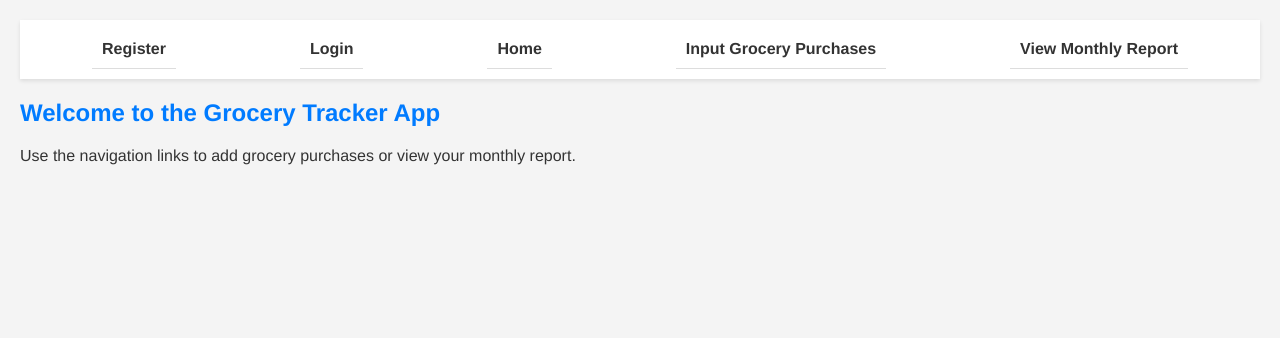
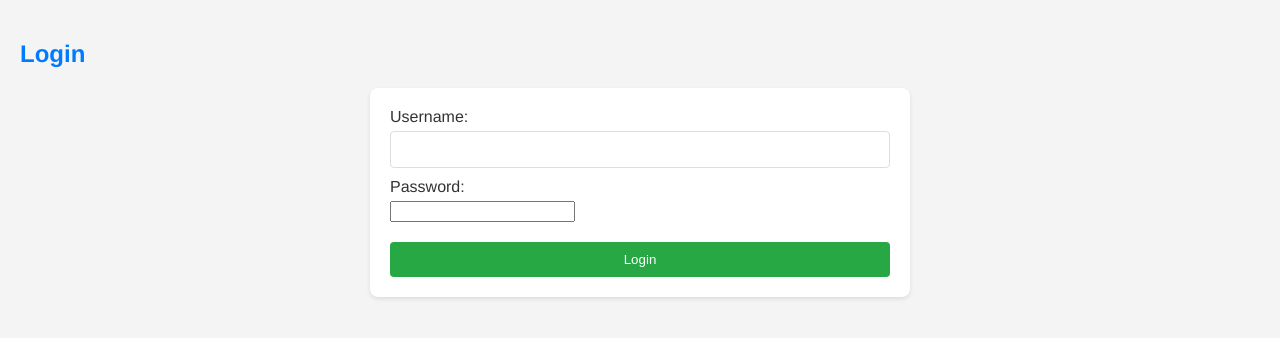
Before and after one commit to JoeCowles/software_proj, a React (Create React App) app: page / in a window 1280 px wide. Shown: the top 338 px of the page. Built offline with nearby package versions, Linux system fonts and the light colour scheme.

Commit message:
Login redirects to report

```diff
--- a/src/App.js
+++ b/src/App.js
@@ -1,34 +1,48 @@
-import React from 'react';
+import React, { useState, useEffect } from 'react';
 import './App.css';
-
-import logo from './logo.svg';
 import {
   BrowserRouter as Router,
   Routes,
   Route,
-  Link
+  Link,
 } from 'react-router-dom';
-import CreateUserPage from './pages/CreateUserPage'; // Adjust the import path as needed
-import GroceryInputPage from './pages/GroceryInputPage'; // Adjust the import path as needed
-import MonthlyReportPage from './pages/MonthlyReportPage'; // Adjust the import path as needed
+import CreateUserPage from './pages/CreateUserPage';
+import GroceryInputPage from './pages/GroceryInputPage';
+import MonthlyReportPage from './pages/MonthlyReportPage';
 import LoginPage from './pages/LoginPage';
 
 function App() {
+  // State to track if the user is logged in
+  const [isLoggedIn, setIsLoggedIn] = useState(false);
+  // Effect hook to check if the user is logged in
+  useEffect(() => {
+    const checkLoginStatus = () => {
+      const token = localStorage.getItem('token');
+      setIsLoggedIn(!!token);
+    };
+
+    // Call the function to check login status on component mount
+    checkLoginStatus();
+    setIsLoggedIn(false);
+    // Optionally, set up a listener for storage events if you want to
+    // handle login status across multiple tabs/windows
+    window.addEventListener('storage', checkLoginStatus);
+
+    // Cleanup listener on component unmount
+    return () => window.removeEventListener('storage', checkLoginStatus);
+  }, []);
+
+  // Function to update login status
+  const handleLoginSuccess = () => {
+    setIsLoggedIn(true);
+  };
+
   return (
     <Router>
       <div>
-        <image src='logo.svg'/>
+        {isLoggedIn && (
           <nav>
             <ul>
-            <li>
-              <Link to="/register">Register</Link>
-            </li>
-            <li>
-              <Link to="/login">Login</Link>
-            </li>
-            <li>
-              <Link to="/">Home</Link>
-            </li>
               <li>
                 <Link to="/input">Input Grocery Purchases</Link>
               </li>
@@ -37,13 +51,10 @@ function App() {
               </li>
             </ul>
           </nav>
+        )}
 
-        {/* A <Routes> looks through its children <Route>s and
-            renders the first one that matches the current URL. */}
         <Routes>
-          <Route path="/" element={<Home />} />
-          <Route path="/login" element={<LoginPage />} />
-          <Route path="/register" element={<CreateUserPage />} />
+          <Route path="/" element={<LoginPage onLoginSuccess={handleLoginSuccess}/>} />
           <Route path="/createuserpage" element={<CreateUserPage/>} />
           <Route path="/input" element={<GroceryInputPage />} />
           <Route path="/report" element={<MonthlyReportPage />} />
@@ -53,14 +64,4 @@ function App() {
   );
 }
 
-// You can also create a simple Home component for the landing page
-function Home() {
-  return (
-    <div>
-      <h2>Welcome to the Grocery Tracker App</h2>
-      <p>Use the navigation links to add grocery purchases or view your monthly report.</p>
-    </div>
-  );
-}
-
 export default App;
--- a/src/pages/LoginPage.js
+++ b/src/pages/LoginPage.js
@@ -1,9 +1,11 @@
 import React, { useState } from 'react';
 import axios from 'axios';
+import { useNavigate } from 'react-router-dom';
 
-function LoginPage() {
+function LoginPage({ onLoginSuccess }) {
   const [username, setUsername] = useState('');
   const [password, setPassword] = useState('');
+  const navigate = useNavigate(); // Get the navigate function
 
   const handleLogin = async (event) => {
     event.preventDefault();
@@ -11,12 +13,12 @@ function LoginPage() {
       const response = await axios.post('http://localhost:5000/api/login', { username, password });
       localStorage.setItem('token', response.data.token);
       alert('Login successful');
-      // Redirect to another page or update the state accordingly
+      onLoginSuccess(); // Call the callback function to update the app state
+      navigate('/report'); // Redirect to the report page
     } catch (error) {
       alert('Login failed: ' + (error.response?.data || error.message));
     }
   };
-
 
   return (
     <div>
```
Lines whose indentation alone changed are shown as unchanged.
